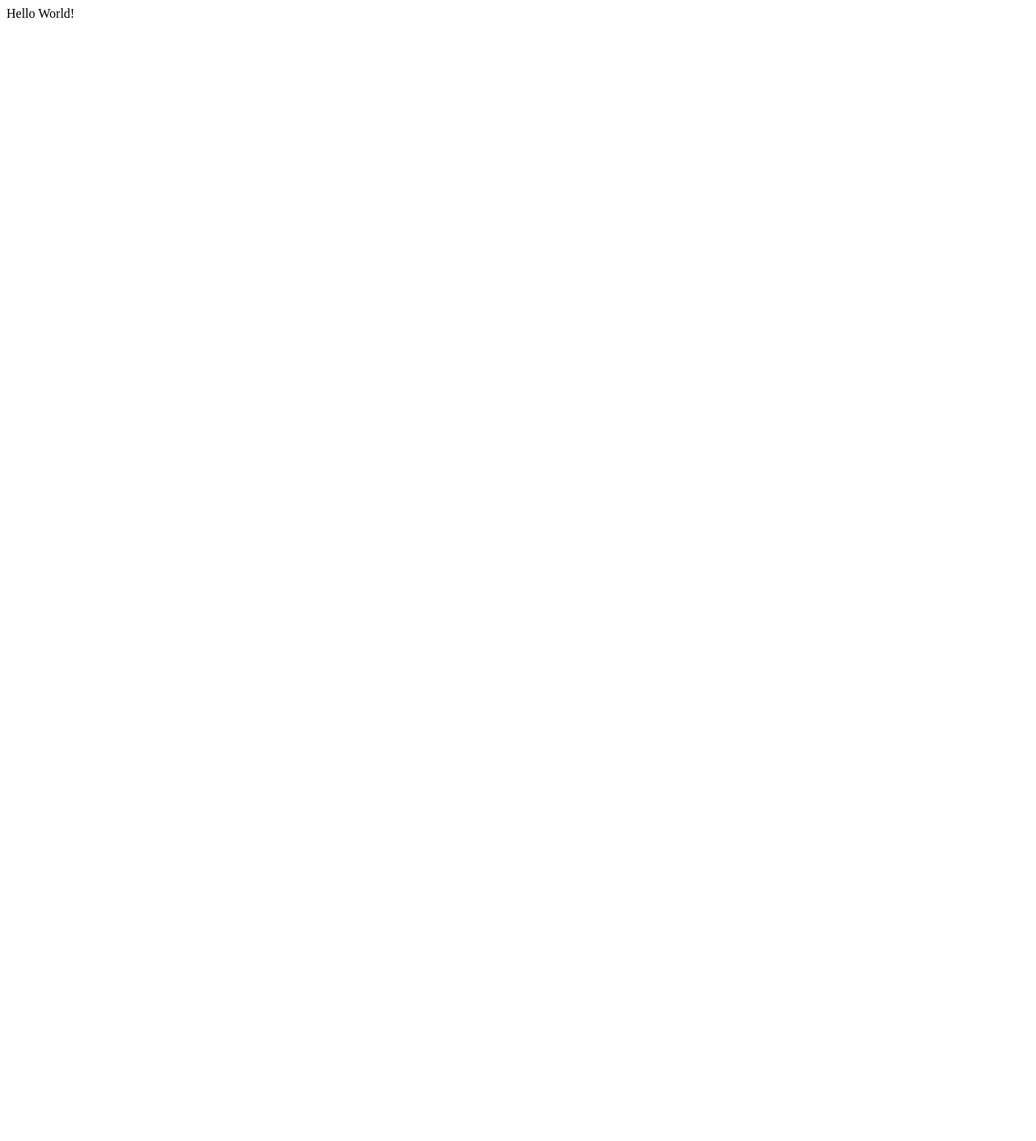
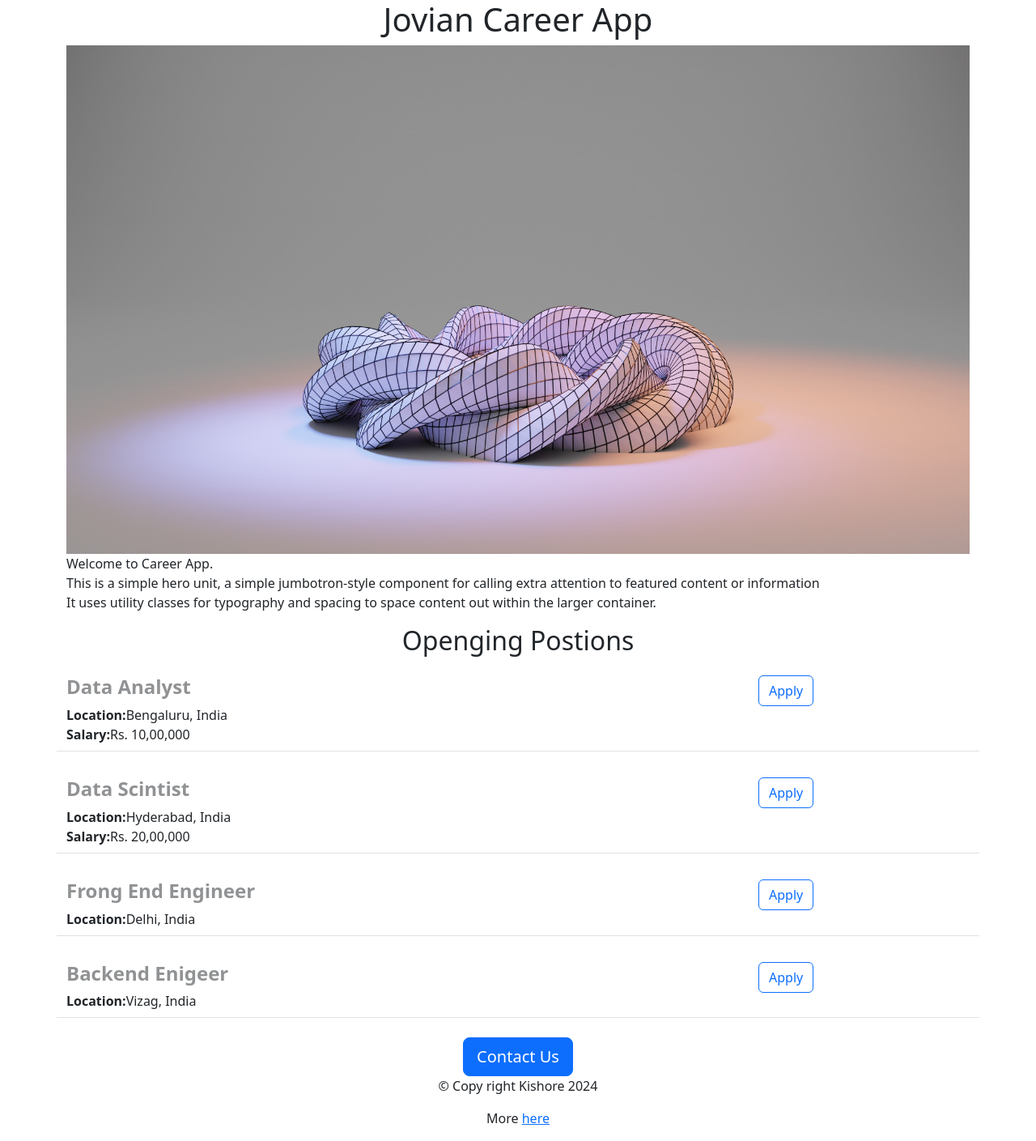
Before and after one commit to kishorekala/careerapp, a Flask app: page / in a window 1280 px wide. Before the commit the page is almost empty. Shown: the whole page at 81% size. Before the commit the page ends 22 px from the top, so only its background shows below. Run offline with Flask 3, Linux system fonts and the light colour scheme.

Commit message:
added dynamic data and api route

```diff
--- a/app.py
+++ b/app.py
@@ -1,13 +1,43 @@
-from flask import Flask
+from flask import Flask, jsonify
+from flask.templating import render_template
 
 app = Flask(__name__)
+
+JOBS = [
+    {
+        'id': '1',
+        'title': 'Data Analyst',
+        'location': 'Bengaluru, India',
+        'salary': 'Rs. 10,00,000'
+    },
+    {
+        'id': '2',
+        'title': 'Data Scintist',
+        'location': 'Hyderabad, India',
+        'salary': 'Rs. 20,00,000'
+    },
+    {
+        'id': '3',
+        'title': 'Frong End Engineer',
+        'location': 'Delhi, India'
+    },
+    {
+        'id': '4',
+        'title': 'Backend Enigeer',
+        'location': 'Vizag, India'
+    },
+]
 
 
 @app.route("/")
 def hello():
-  return "Hello World!"
+  return render_template('home.html', jobs=JOBS, company_name='Jovian')
 
 
-if __name__ == '__main__':
- # print("Iam inside")
- app.run(host="0.0.0.0", debug=True)
+@app.route("/api/jobs")
+def list_jobs():
+  return jsonify(JOBS)
+
+
+if __name__ == "__main__":
+  app.run(host='0.0.0.0', debug=True)
--- a/templates/home.html
+++ b/templates/home.html
@@ -3,64 +3,39 @@
   <head>
     <meta charset="utf-8">
     <meta name="viewport" content="width=device-width, initial-scale=1, shrink-to-fit=no">
+    <link href="https://cdn.jsdelivr.net/npm/bootstrap@5.3.2/dist/css/bootstrap.min.css" rel="stylesheet" integrity="sha384-T3c6CoIi6uLrA9TneNEoa7RxnatzjcDSCmG1MXxSR1GAsXEV/Dwwykc2MPK8M2HN" crossorigin="anonymous">
+
     <meta name="description" content="">
     <meta name="author" content="">
     <link rel="icon" href="/docs/4.0/assets/img/favicons/favicon.ico">
     <title> Career App</title>
     <style>
-      h1 {
-        font-size: 40Px;
-        font-family: Roboto;
-        font-weight: normal;
-        text-align: center;
-        color: rgb(100,100,100)
-
-      }
       #banner {
         width: 100%;
         height: 180px;
         object-fit: cover;
       }
-      h2 {
-        font-size: 32Px;
-        font-family: Roboto;
-        font-weight: normal;
-        text-align: center;
-        color: rgb(100,100,100)
 
-      }
-      p {
-        font-size: 16Px;
-        font-family: Roboto;
-        font-weight: normal;
-        text-align: left;
-        color: rgb(50,50,50)
-
-      }
-      .footerText {
-        text-align: center;
-      }
-      .container{
-        max-width:720px;
-        margin: 0 auto 0 auto;
-
-      }
     </style>
   </head>
   <body>
    <div class="container">
-        <h1>About Career App</h1>
-         <img id=banner src="https://69acb37d-40a7-4fd6-8302-b61ef883e28a-00-2uppr8fj5cqgr.pike.replit.dev/static/banner.jpg" class="img-fluid" alt="Responsive image"
+        <h1 class="text-center">{{company_name}} Career App</h1>
+        <img class="img-fluid" src="https://69acb37d-40a7-4fd6-8302-b61ef883e28a-00-2uppr8fj5cqgr.pike.replit.dev/static/banner.jpg" class="img-fluid" alt="Responsive image"
+        <h1>Welcome to Career App.
+        <br> This is a simple hero unit, a simple jumbotron-style component for calling extra attention to featured content or information</h1>
+        <p>It uses utility classes for typography and spacing to space content out within the larger container.</p>
 
+        <h2 class="text-center mx-auto pb-2"> Openging Postions</h2>
+           <div class="text-left mx-auto" >
+               {% for job in jobs %}
+                {% include 'jobitem.html' %}
+               {% endfor %}
+            </div>
 
-        <h1>Welcome to Career App.
-          <br> This is a simple hero unit, a simple jumbotron-style component for calling extra attention to featured content or information</h1>
-        <p>It uses utility classes for typography and spacing to space content out within the larger container.</p>
-        <p>Learn more <a href="#">here</a>.</p>
-     <div class="footerText">
-      <button> Contact Us</button>
-       <p class="footerText">&copy; Copy right  Kishore 2024</p>
-
-       </div>
+         <div class="text-center">
+              <button type="button" class="btn btn-primary btn-lg ">Contact Us</button>
+              <p>&copy; Copy right  Kishore 2024</p><p>More <a href="#">here</a></p>
+         </div>
       </div>
     </body>
--- /dev/null
+++ b/templates/jobitem.html
@@ -0,0 +1,13 @@
+<div class=" row border-bottom py-2 mb-4">
+  <div class="col-9">
+      <h4 class="text-body-tertiary fw-bold mx-auto">{{job['title']}}  </h4>
+      <div class="mx-auto"><label class="fw-semibold">Location:</label>{{job['location']}}</div>
+      {% if 'salary' in job %}
+      <div class="mx-auto"><label class="fw-semibold">Salary:</label>{{job['salary']}}</div>
+      {% endif %}
+  </div>
+  <div class="col-3">
+
+  <button type="button" class="btn btn-outline-primary">Apply</button>
+  </div>
+</div>
```
